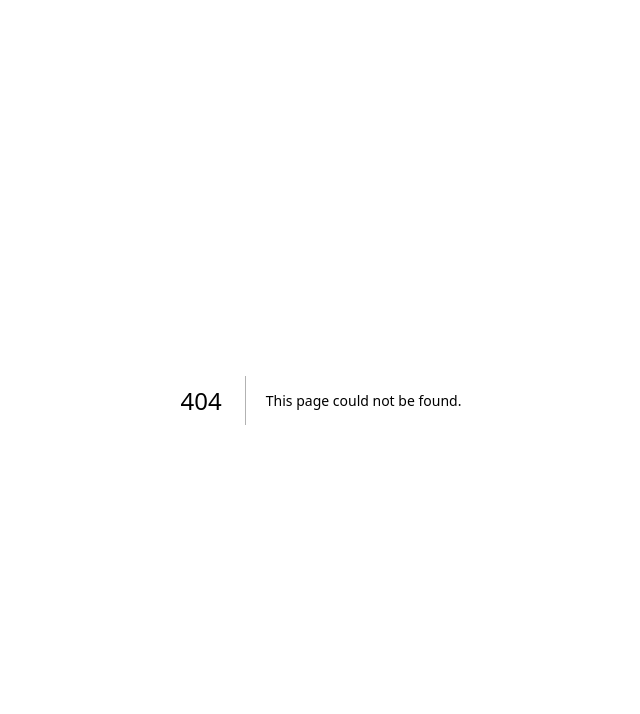
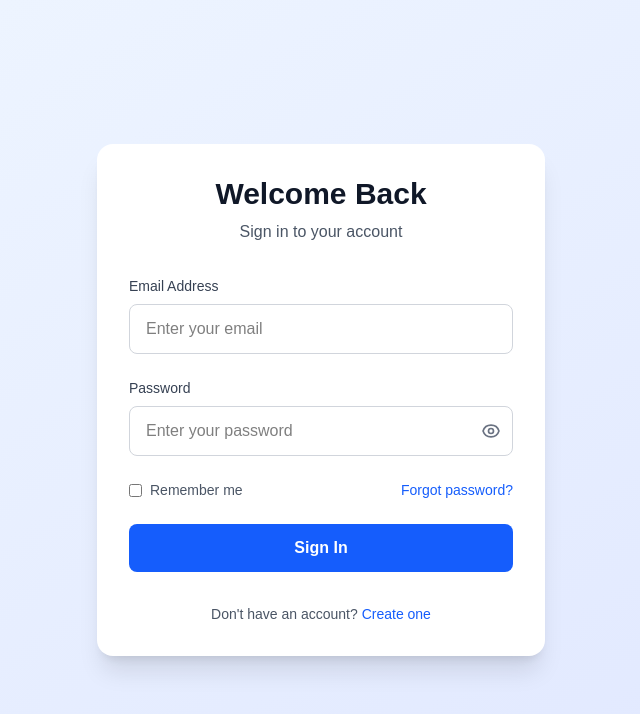
Before and after one commit to mohamed-samir-dev/Next.js-auth-dashboard, a Next.js app: page /auth/login in a window 1280 px wide. Before the commit this address had no page. Shown: the top 714 px of the page, without its empty margins (319-959 px from the left). Built offline with nearby package versions, Linux system fonts and the light colour scheme.

Commit message:
feat: create user login page with form validation

```diff
--- /dev/null
+++ b/app/auth/login/page.tsx
@@ -0,0 +1,147 @@
+'use client';
+
+import { useState } from 'react';
+import { useRouter } from 'next/navigation';
+
+export default function Login() {
+  const router = useRouter();
+  const [formData, setFormData] = useState({
+    email: '',
+    password: ''
+  });
+  const [loading, setLoading] = useState(false);
+  const [error, setError] = useState('');
+  const [showPassword, setShowPassword] = useState(false);
+
+  const handleSubmit = async (e: React.FormEvent) => {
+    e.preventDefault();
+    setLoading(true);
+    setError('');
+
+    const data = new FormData();
+    data.append('email', formData.email);
+    data.append('password', formData.password);
+
+    try {
+      const response = await fetch('/api/auth/login', {
+        method: 'POST',
+        body: data
+      });
+
+      const result = await response.json();
+
+      if (response.ok && result.data && result.data.token) {
+        localStorage.setItem('auth_token', result.data.token);
+        router.push('/dashboard');
+      } else {
+        setError(result.message || 'Login failed');
+      }
+    } catch (err) {
+      setError('Network error occurred');
+    } finally {
+      setLoading(false);
+    }
+  };
+
+  return (
+    <div className="min-h-screen bg-gradient-to-br from-blue-50 to-indigo-100 flex items-center justify-center p-4">
+      <div className="bg-white rounded-2xl shadow-xl p-8 w-full max-w-md">
+        <div className="text-center mb-8">
+          <h1 className="text-3xl font-bold text-gray-900 mb-2">Welcome Back</h1>
+          <p className="text-gray-600">Sign in to your account</p>
+        </div>
+
+        <form onSubmit={handleSubmit} className="space-y-6">
+          <div>
+            <label className="block text-sm font-medium text-gray-700 mb-2">
+              Email Address
+            </label>
+            <input
+              type="email"
+              value={formData.email}
+              onChange={(e) => setFormData({...formData, email: e.target.value})}
+              required
+              className="text-black  w-full px-4 py-3 border border-gray-300 rounded-lg focus:ring-2 focus:ring-blue-500 focus:border-transparent transition-all duration-200"
+              placeholder="Enter your email"
+            />
+          </div>
+
+          <div>
+            <label className="block text-sm font-medium text-gray-700 mb-2">
+              Password
+            </label>
+            <div className="relative">
+              <input
+                type={showPassword ? 'text' : 'password'}
+                value={formData.password}
+                onChange={(e) => setFormData({...formData, password: e.target.value})}
+                required
+                className="text-black w-full px-4 py-3 border border-gray-300 rounded-lg focus:ring-2 focus:ring-blue-500 focus:border-transparent transition-all duration-200 pr-12"
+                placeholder="Enter your password"
+              />
+              <button
+                type="button"
+                onClick={() => setShowPassword(!showPassword)}
+                className="absolute right-3 top-1/2 transform -translate-y-1/2 text-gray-500 hover:text-gray-700"
+              >
+                {showPassword ? (
+                  <svg className="w-5 h-5" fill="none" stroke="currentColor" viewBox="0 0 24 24">
+                    <path strokeLinecap="round" strokeLinejoin="round" strokeWidth={2} d="M13.875 18.825A10.05 10.05 0 0112 19c-4.478 0-8.268-2.943-9.543-7a9.97 9.97 0 011.563-3.029m5.858.908a3 3 0 114.243 4.243M9.878 9.878l4.242 4.242M9.878 9.878L3 3m6.878 6.878L21 21" />
+                  </svg>
+                ) : (
+                  <svg className="w-5 h-5" fill="none" stroke="currentColor" viewBox="0 0 24 24">
+                    <path strokeLinecap="round" strokeLinejoin="round" strokeWidth={2} d="M15 12a3 3 0 11-6 0 3 3 0 016 0z" />
+                    <path strokeLinecap="round" strokeLinejoin="round" strokeWidth={2} d="M2.458 12C3.732 7.943 7.523 5 12 5c4.478 0 8.268 2.943 9.542 7-1.274 4.057-5.064 7-9.542 7-4.477 0-8.268-2.943-9.542-7z" />
+                  </svg>
+                )}
+              </button>
+            </div>
+          </div>
+
+          <div className="flex items-center justify-between">
+            <label className="flex items-center">
+              <input type="checkbox" className="rounded border-gray-300 text-blue-600 focus:ring-blue-500" />
+              <span className="ml-2 text-sm text-gray-600">Remember me</span>
+            </label>
+            <a href="#" className="text-sm text-blue-600 hover:text-blue-700 font-medium">
+              Forgot password?
+            </a>
+          </div>
+
+          {error && (
+            <div className="bg-red-50 border border-red-200 text-red-700 px-4 py-3 rounded-lg text-sm">
+              {error}
+            </div>
+          )}
+
+          <button
+            type="submit"
+            disabled={loading}
+            className="w-full bg-blue-600 hover:bg-blue-700 disabled:bg-blue-400 text-white font-semibold py-3 rounded-lg transition-colors duration-200 transform hover:scale-[1.02] active:scale-[0.98]"
+          >
+            {loading ? (
+              <div className="flex items-center justify-center">
+                <svg className="animate-spin -ml-1 mr-3 h-5 w-5 text-white" xmlns="http://www.w3.org/2000/svg" fill="none" viewBox="0 0 24 24">
+                  <circle className="opacity-25" cx="12" cy="12" r="10" stroke="currentColor" strokeWidth="4"></circle>
+                  <path className="opacity-75" fill="currentColor" d="M4 12a8 8 0 018-8V0C5.373 0 0 5.373 0 12h4zm2 5.291A7.962 7.962 0 014 12H0c0 3.042 1.135 5.824 3 7.938l3-2.647z"></path>
+                </svg>
+                Signing in...
+              </div>
+            ) : (
+              'Sign In'
+            )}
+          </button>
+        </form>
+
+        <div className="mt-8 text-center">
+          <p className="text-gray-600 text-sm">
+            Don't have an account?{' '}
+            <a href="/auth/register" className="text-blue-600 hover:text-blue-700 font-medium">
+              Create one
+            </a>
+          </p>
+        </div>
+      </div>
+    </div>
+  );
+}
```
